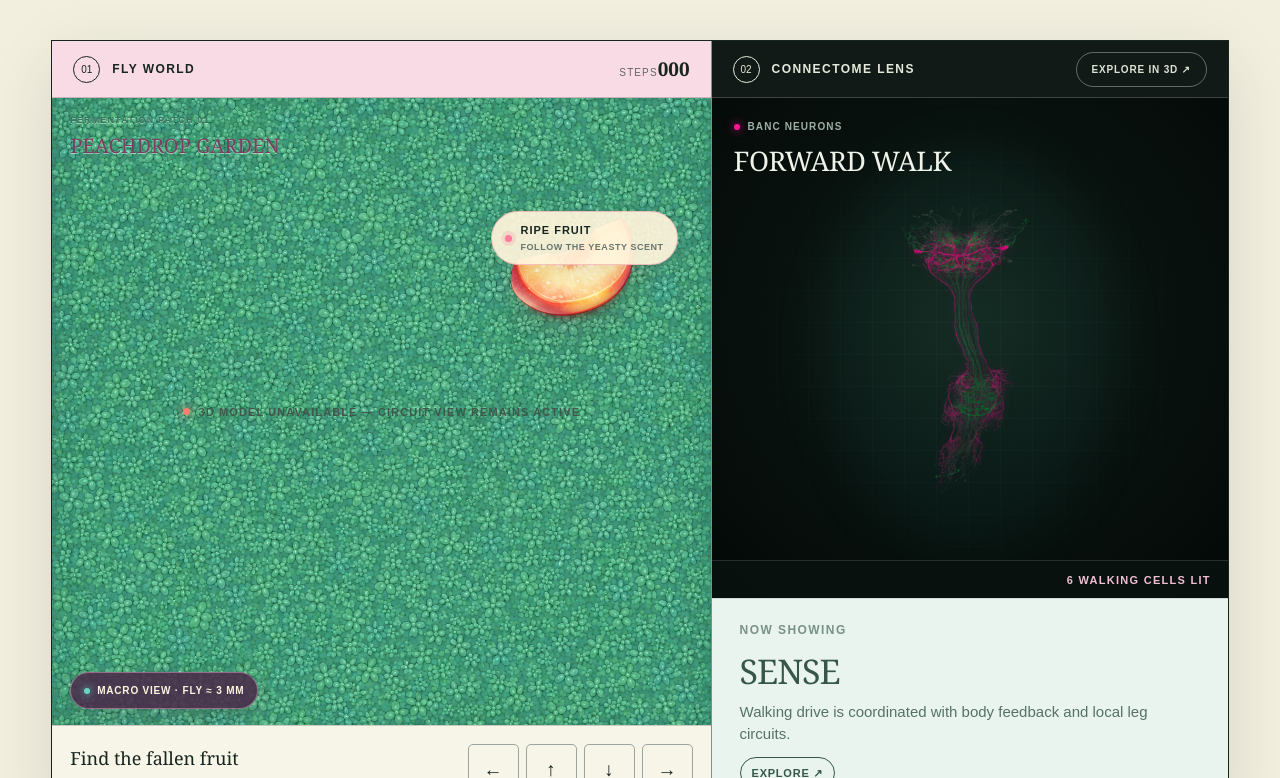
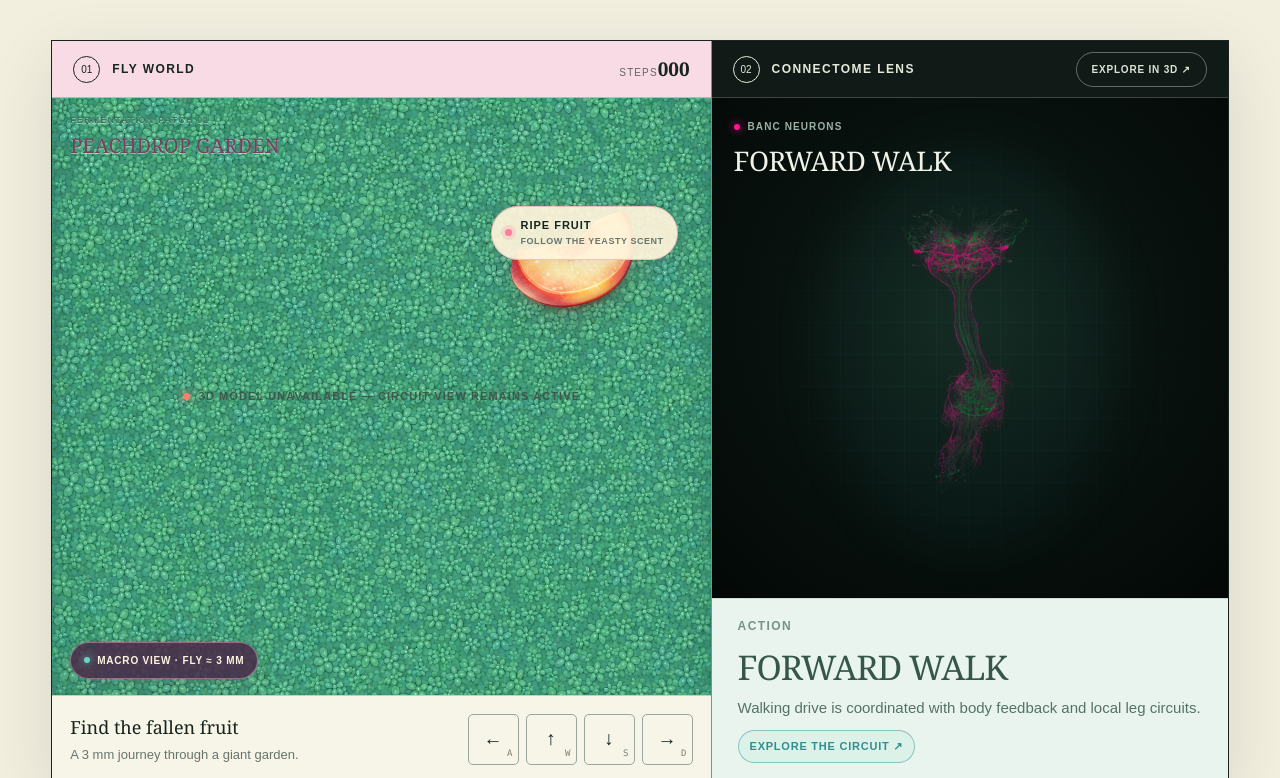
Before and after one commit to amyleesterling/banc-explorer, a Next.js app: page / in a window 1280 px wide. Shown: the part 402-1180 px from the top of the page. Built offline with nearby package versions, Linux system fonts and the light colour scheme; no server answers.

Commit message:
Simplify circuit action panel

```diff
--- a/app/globals.css
+++ b/app/globals.css
@@ -4,7 +4,7 @@
   --ink: #17251f;
   --paper: #f2efdf;
   --moss: #3f5848;
-  --acid: #d8ec71;
+  --acid: #68d6c4;
   --night: #111a17;
   --line: rgba(23, 37, 31, .2);
 }
@@ -80,7 +80,7 @@ h1 em { color: var(--moss); font-weight: 400; }
 .metric small { font-size: 10px; letter-spacing: .11em; opacity: .65; }
 .metric strong { font-family: Georgia, serif; font-size: 19px; }
 .viewer-button { color: #dce3d4; border-color: rgba(220,227,212,.4); cursor: pointer; }
-.viewer-button.active { color: var(--acid); border-color: rgba(216,236,113,.65); }
+.viewer-button.active { color: var(--acid); border-color: rgba(104,214,196,.65); }
 
 .arena-wrap, .circuit-canvas-wrap { min-height: 500px; position: relative; overflow: hidden; }
 .arena-wrap canvas, .circuit-canvas-wrap canvas { display: block; width: 100%; height: 100%; position: absolute; inset: 0; }
@@ -154,8 +154,6 @@ h1 em { color: var(--moss); font-weight: 400; }
 .neuron-render-label span { display: flex; align-items: center; gap: 8px; color: #9db0a6; font-size: 10px; font-weight: 800; letter-spacing: .11em; }
 .neuron-render-label span i { width: 6px; height: 6px; border-radius: 50%; background: var(--layer-accent, #ff1493); box-shadow: 0 0 10px var(--layer-accent, #ff1493); }
 .neuron-render-label strong { font-family: Georgia, serif; color: #eff3e9; font-size: 27px; font-weight: 400; letter-spacing: -.02em; }
-.neuron-render-count { position: absolute; z-index: 4; left: 0; right: 0; bottom: 0; min-height: 38px; display: flex; align-items: center; justify-content: flex-end; padding: 0 17px; border-top: 1px solid rgba(229,234,219,.14); background: rgba(9,18,15,.9); font-weight: 800; letter-spacing: .08em; }
-.neuron-render-count strong { color: #f1bed4; font-size: 11px; }
 .epg-cockpit { position: absolute; z-index: 2; inset: 0; overflow: hidden; background: #010302; }
 .epg-cockpit img { position: absolute; inset: 0; width: 100%; height: 100%; object-fit: cover; object-position: center; }
 .epg-cockpit-base { opacity: .3; filter: saturate(.55) brightness(.58); }
@@ -185,12 +183,12 @@ h1 em { color: var(--moss); font-weight: 400; }
 .neuroglancer-expand-bar span i, .neuroglancer-inline-footer i { width: 6px; height: 6px; border-radius: 50%; background: #68d6c4; box-shadow: 0 0 10px #68d6c4; }
 .neuroglancer-expand-bar strong { font-family: Georgia, serif; font-size: 16px; font-weight: 400; }
 .neuroglancer-expand-bar a, .neuroglancer-expand-bar button { border: 1px solid rgba(229,234,219,.34); border-radius: 999px; background: transparent; color: #dfe7db; padding: 9px 13px; font-size: 8px; font-weight: 800; letter-spacing: .09em; cursor: pointer; }
-.neuroglancer-expand-bar a { color: var(--acid); border-color: rgba(216,236,113,.35); }
+.neuroglancer-expand-bar a { color: var(--acid); border-color: rgba(104,214,196,.4); }
 .neuroglancer-inline-footer { min-width: 0; display: flex; align-items: center; justify-content: space-between; gap: 12px; padding: 0 12px; border-top: 1px solid rgba(229,234,219,.14); background: #101a16; color: #71827a; }
 .neuroglancer-inline-footer span:last-child { color: #66776e; font-size: 7px; }
-.inline-neuroglancer.expanded { position: fixed; inset: 18px; z-index: 60; grid-template-rows: 64px minmax(0, 1fr) 30px; border: 1px solid rgba(216,236,113,.48); box-shadow: 0 0 0 100vmax rgba(5,11,9,.78), 0 24px 90px rgba(0,0,0,.62); }
+.inline-neuroglancer.expanded { position: fixed; inset: 18px; z-index: 60; grid-template-rows: 64px minmax(0, 1fr) 30px; border: 1px solid rgba(104,214,196,.48); box-shadow: 0 0 0 100vmax rgba(5,11,9,.78), 0 24px 90px rgba(0,0,0,.62); }
 .inline-neuroglancer.expanded .neuroglancer-expand-bar { min-height: 64px; opacity: 1; }
-.signal-story { min-height: 170px; border-top: 1px solid rgba(72,61,69,.14); padding: 22px 28px 24px; background: #f5e8ee; color: #523f4b; display: grid; align-content: center; justify-items: start; }
+.signal-story { min-height: 146px; border-top: 1px solid rgba(72,61,69,.14); padding: 18px 26px 20px; background: #f5e8ee; color: #523f4b; display: grid; align-content: center; justify-items: start; }
 .signal-story.mode-walk, .signal-story.mode-left, .signal-story.mode-right { background: #e8f4ed; color: #36564a; }
 .signal-story.mode-backward { background: #f6e3ef; color: #6b405c; }
 .signal-story.mode-eat { background: #fff0d4; color: #6d5738; }
@@ -199,7 +197,8 @@ h1 em { color: var(--moss); font-weight: 400; }
 .signal-topline { font-size: 12px; font-weight: 800; letter-spacing: .12em; color: currentColor; opacity: .62; }
 .signal-story h2 { margin: 7px 0 4px; font-family: Georgia, serif; font-weight: 400; letter-spacing: -.03em; font-size: 34px; color: currentColor; }
 .signal-story > p { margin: 0; color: currentColor; opacity: .82; font-size: 15px; line-height: 1.45; }
-.signal-story > a { width: fit-content; margin-top: 12px; padding: 7px 11px; border: 1px solid currentColor; border-radius: 999px; color: currentColor; font-size: 11px; font-weight: 800; letter-spacing: .07em; }
+.signal-story > a { width: fit-content; margin-top: 11px; padding: 7px 11px; border: 1px solid rgba(45,143,145,.48); border-radius: 999px; color: #2d8f91; background: rgba(104,214,196,.09); font-size: 11px; font-weight: 900; letter-spacing: .07em; }
+.signal-story > a:hover, .signal-story > a:focus-visible { color: #176f73; border-color: #2d8f91; background: rgba(104,214,196,.18); }
 
 .legend-band { margin: 0 4vw; min-height: 74px; border: 1px solid var(--ink); border-top: 0; display: grid; grid-template-columns: auto 1fr auto; align-items: center; gap: 28px; padding: 0 20px; font-size: 11px; letter-spacing: .07em; }
 .legend-band > p:first-child { font-weight: 800; }
--- a/app/page.tsx
+++ b/app/page.tsx
@@ -149,13 +149,6 @@ const CIRCUITS: Record<CircuitMode, {
   },
 };
 
-const SIGNAL_STAGES = [
-  { label: "SENSE", color: "#68d6c4", detail: "Leg proprioceptors report stance and motion." },
-  { label: "ASCEND", color: "#8ac7ff", detail: "Ascending neurons carry body-state signals toward the brain." },
-  { label: "STEER", color: "#ffc857", detail: "Descending pathways bias walking direction and speed." },
-  { label: "STEP", color: "#ff7f6e", detail: "Local VNC circuits coordinate motor output across six legs." },
-];
-
 const LEGEND = [
   ["Sensory", "#68d6c4"],
   ["Ascending", "#8ac7ff"],
@@ -192,26 +185,12 @@ export default function Home() {
   const [action, setAction] = useState<Action>("rest");
   const [worldState, setWorldState] = useState<WorldState>("seeking");
   const [spiderWarning, setSpiderWarning] = useState(false);
-  const [stage, setStage] = useState(0);
   const [steps, setSteps] = useState(0);
   const [headingDegrees, setHeadingDegrees] = useState(344);
   const [circuitMode, setCircuitMode] = useState<CircuitMode>("walk");
   const [viewerOpen, setViewerOpen] = useState(false);
   const activeCircuit = CIRCUITS[circuitMode];
   const activeNeuronLayer = STATIC_NEURON_LAYERS[circuitMode];
-  const activeSignal = worldState === "eating"
-    ? { label: "EAT", color: "#ffc857", detail: "Feeding-scene exemplars glow when the fly reaches the fruit." }
-    : worldState === "threat"
-      ? { label: "ESCAPE", color: "#c86f78", detail: "Escape response." }
-      : worldState === "takeoff"
-        ? { label: "TAKEOFF", color: "#b77892", detail: "Wings accelerate." }
-      : worldState === "heading"
-        ? { label: "EPG COMPASS", color: "#8a6697", detail: "Heading stays online." }
-      : worldState === "landing"
-        ? { label: "LANDING", color: "#5f8d7c", detail: "Touching down." }
-        : action === "backward"
-          ? { label: "MOONWALK", color: "#ff1493", detail: "Moonwalker Descending Neurons switch the fly into reverse." }
-          : SIGNAL_STAGES[stage];
   const worldCopy = worldState === "eating"
     ? spiderWarning
       ? { title: "Watch out for the spider!", detail: "Keep moving." }
@@ -262,7 +241,6 @@ export default function Home() {
     worldStateRef.current = "eating";
     setWorldState("eating");
     setCircuitMode("eat");
-    setStage(0);
     setSpiderWarning(false);
     if (warningTimerRef.current) window.clearTimeout(warningTimerRef.current);
     if (threatTimerRef.current) window.clearTimeout(threatTimerRef.current);
@@ -304,7 +282,6 @@ export default function Home() {
       worldStateRef.current = "seeking";
       setWorldState("seeking");
       setCircuitMode("walk");
-      setStage(0);
     }, 1100);
   }, []);
 
@@ -315,7 +292,6 @@ export default function Home() {
     setAction(next);
     if (next !== "rest" && currentState === "seeking") {
       setCircuitMode(next === "forward" ? "walk" : next);
-      setStage(next === "forward" || next === "backward" ? 3 : 2);
     }
   }, []);
 
@@ -405,7 +381,6 @@ export default function Home() {
         setAction(nextAction);
         if (nextAction !== "rest" && worldStateRef.current === "seeking") {
           setCircuitMode(nextAction === "forward" ? "walk" : nextAction);
-          setStage(nextAction === "forward" || nextAction === "backward" ? 3 : 2);
           setSteps((value) => value + 1);
         }
       }
@@ -705,7 +680,6 @@ export default function Home() {
                 <span><i /> {circuitMode === "heading" ? "COMPASS COCKPIT" : "BANC NEURONS"}</span>
                 <strong>{activeNeuronLayer.label}</strong>
               </div>
-              <div className="neuron-render-count"><strong>{activeNeuronLayer.detail}</strong></div>
             </div>
             {viewerOpen && (
               <div className="inline-neuroglancer expanded" role="dialog" aria-modal="true" aria-label="Interactive BANC walking and steering neurons">
@@ -719,10 +693,10 @@ export default function Home() {
             )}
           </div>
           <div className={`signal-story mode-${circuitMode}`} aria-live="polite">
-            <div className="signal-topline"><span>NOW SHOWING</span></div>
-            <h2>{activeSignal.label}</h2>
+            <div className="signal-topline"><span>ACTION</span></div>
+            <h2>{activeNeuronLayer.label}</h2>
             <p>{activeCircuit.summary}</p>
-            <a href={activeCircuit.viewerUrl} target="_blank" rel="noreferrer">EXPLORE ↗</a>
+            <a href={activeCircuit.viewerUrl} target="_blank" rel="noreferrer">EXPLORE THE CIRCUIT ↗</a>
           </div>
         </div>
       </section>
```
